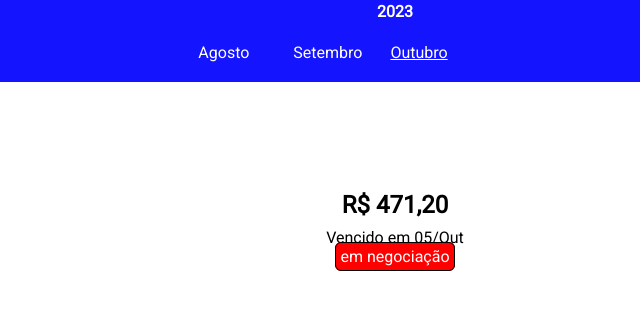
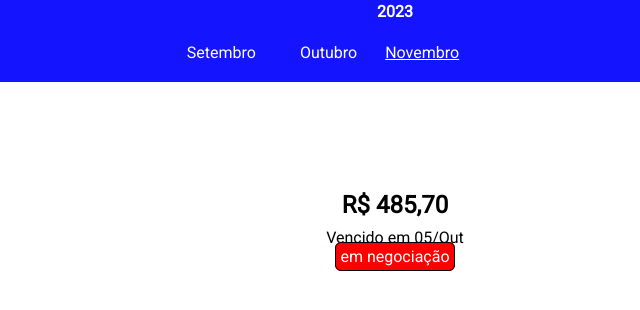
Before and after one commit to Nilton31/estacio, a plain HTML site: page index.html in a window 1280 px wide. Shown: the full height of the page, 245-885 px from the left. Drawn offline with Linux system fonts and the light colour scheme.

Commit message:
atualização do dia 08/11/2023

```diff
--- a/css.css
+++ b/css.css
@@ -16,7 +16,7 @@ menu ul{
     list-style-type: none;
     background-color: rgba(0, 0, 255, 0.921);
     text-align: center;
-    margin-left: -160px;
+    margin-left: -199px;
 }
 menu li{
     display: inline-block;
--- a/index.html
+++ b/index.html
@@ -15,9 +15,9 @@
         <h4>2023</h4>
         <menu>
             <ul>
-            <li>Agosto</li>
             <li>Setembro</li>
-            <li id="sublinhado">Outubro</li>
+            <li>Outubro</li>
+            <li id="sublinhado">Novembro</li>
 
             </ul>
 
@@ -25,7 +25,7 @@
     </header>
     <section>
         <article>
-            <h2>R$ 471,20</h2>
+            <h2>R$ 485,70</h2>
             <p>Vencido em 05/Out</p>
             <p id="ciclulo"><span>em negociação</span></p>
 
```
